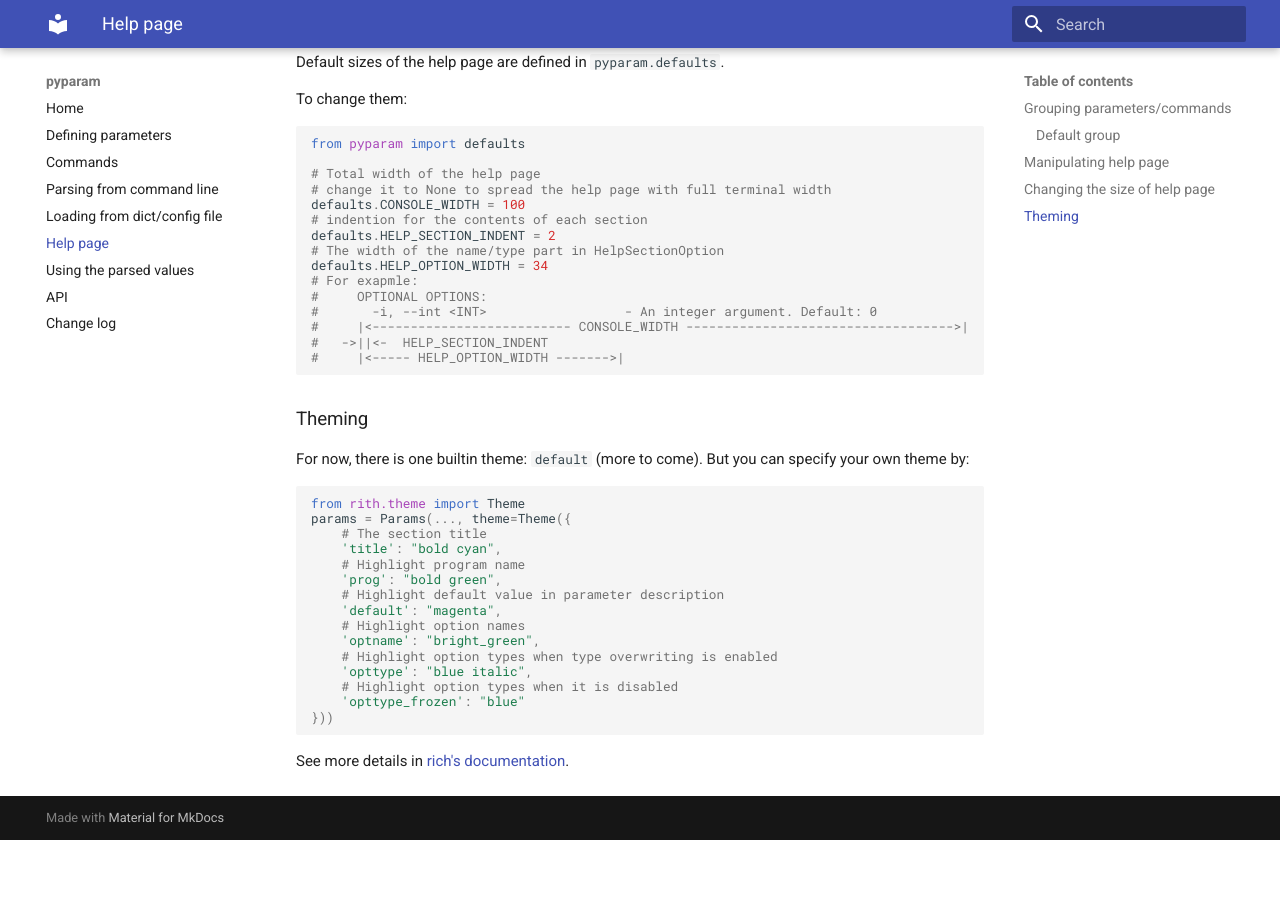
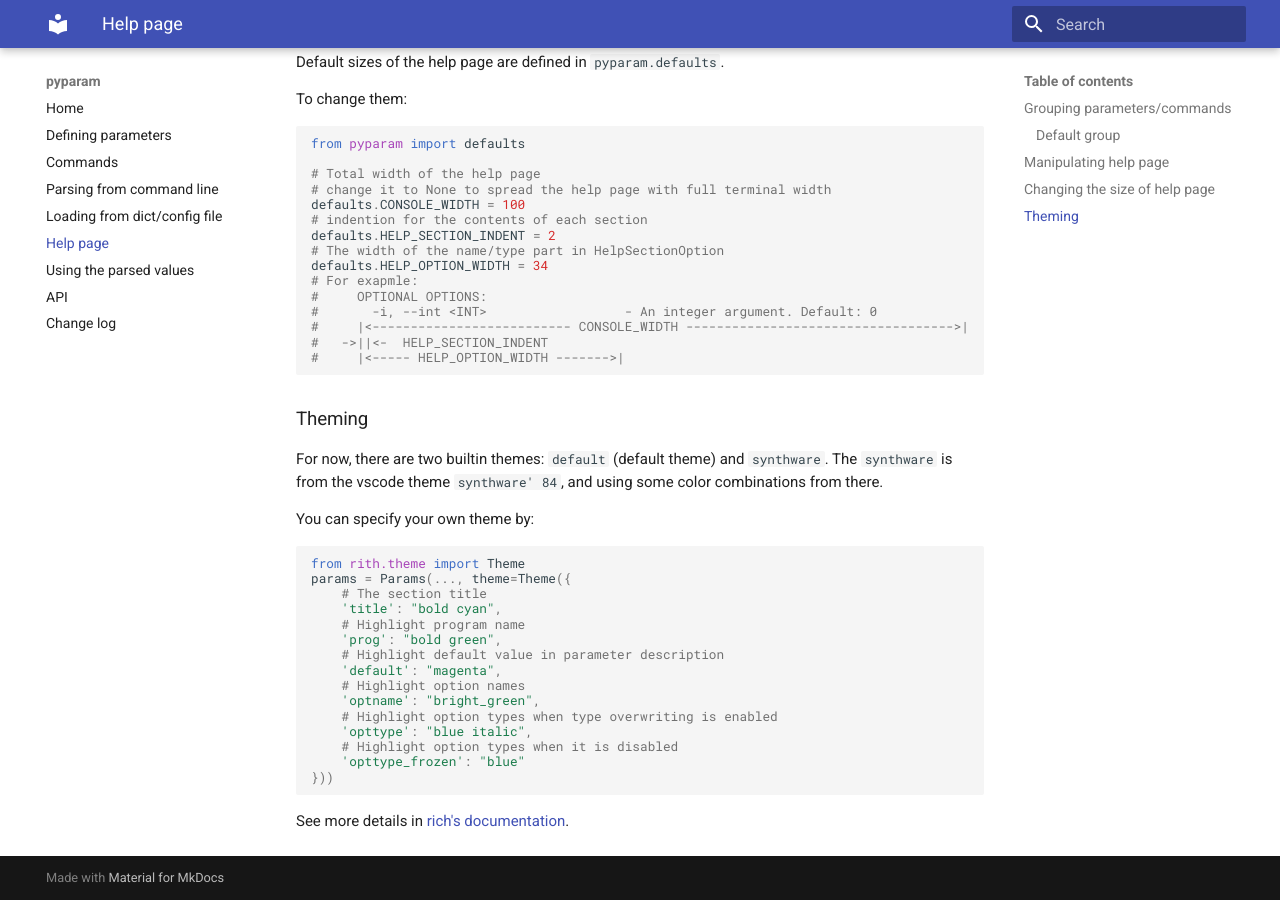
Before and after one commit to pwwang/pyparam, an MkDocs documentation site: the page built from docs/helpPage.md, in a window 1280 px wide and 900 px high, scrolled down 2161 px. Built offline with MkDocs 1.6.1 and Material for MkDocs 9.7.7, drawn with Linux system fonts in a browser that asks for light colours; before the commit the page ends 3001 px from its top, so only the background shows below that.

Commit message:
Add theme synthware.

````diff
--- a/docs/helpPage.md
+++ b/docs/helpPage.md
@@ -132,8 +132,10 @@ defaults.HELP_OPTION_WIDTH = 34
 
 ## Theming
 
-For now, there is one builtin theme: `default` (more to come).
-But you can specify your own theme by:
+For now, there are two builtin themes: `default` (default theme) and `synthware`.
+The `synthware` is from the vscode theme `synthware' 84`, and using some color combinations from there.
+
+You can specify your own theme by:
 ```python
 from rith.theme import Theme
 params = Params(..., theme=Theme({
````
Also changed, not shown: README.md (+0 -1 lines), 1 other file.
